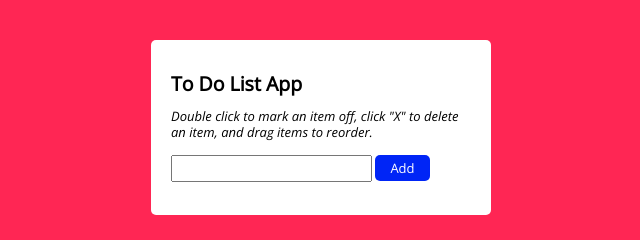
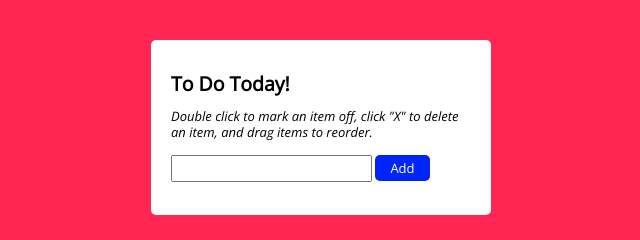
Before and after one commit to Scaramouche9/to-do-today, a plain HTML site: page index.html in a window 1280 px wide. Shown: the full height of the page, 319-959 px from the left. Drawn offline with nearby package versions, Linux system fonts and the light colour scheme.

Commit message:
Changed app title

```diff
--- a/index.html
+++ b/index.html
@@ -11,7 +11,7 @@
 
   <body>
     <div class="container">
-      <h2>To Do List App</h2>
+      <h2>To Do Today!</h2>
       <p><em> Double click to mark an item off, click "X" to delete an item, and drag items to reorder.</em></p>
       <form name="toDoList">
         <input type="text" name="ListItem"
```
